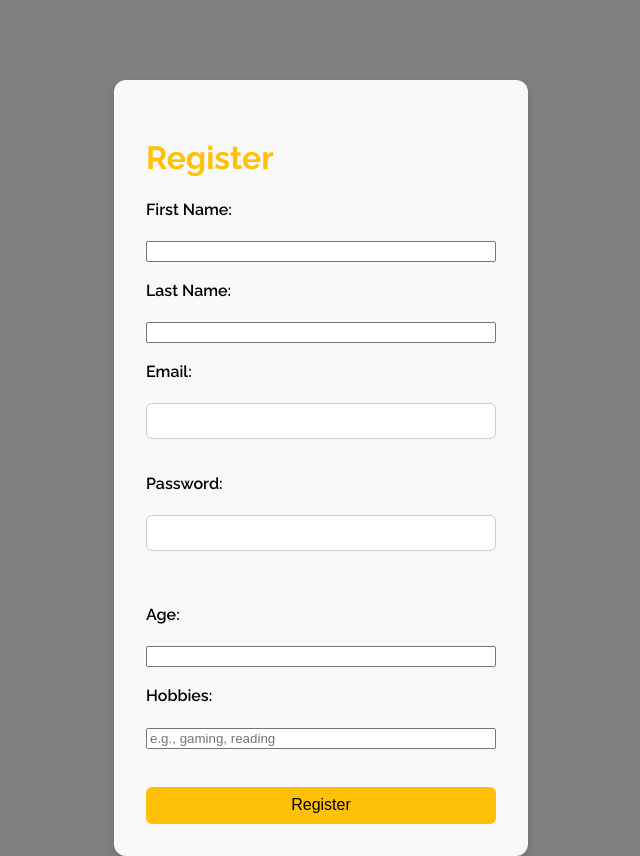
After one commit to qdamsma/INFOB2WT-H3, a web app: file INFOB2WT-hw3/views/register.html in a window 1280 px wide. The commit adds this page. Shown: the whole page, without its empty margins (319-959 px from the left). Run offline with its HTML, style and script files only (its server is not run), Linux system fonts and the light colour scheme.

Commit message:
register pagina

```diff
--- a/INFOB2WT-hw3/app.js
+++ b/INFOB2WT-hw3/app.js
@@ -18,6 +18,7 @@ var messagesRouter = require('./routes/messages');
 var friendsRouter = require('./routes/friends');
 var user_coursesRouter = require('./routes/user_courses');
 const studentRoutes = require('./routes/students');
+const registerRouter = require('./routes/register');
 
 var app = express();
 
@@ -38,6 +39,7 @@ app.use('/member', membersRouter);
 app.use('/about', aboutRouter);
 app.use('/project', projectRouter);
 app.use('/login', loginRouter);
+app.use('/register', registerRouter);
 app.use('/users', usersRouter);
 app.use('/courses', coursesRouter);
 app.use('/programs', programsRouter);
--- a/INFOB2WT-hw3/views/login.html
+++ b/INFOB2WT-hw3/views/login.html
@@ -21,6 +21,9 @@
       <input type="email" name="email" required><br />
       <label>Password:</label><br />
       <input type="password" name="password" required><br /><br />
+      <p>
+        Nog geen account? <a href="/register" class="register-link">Registreer hier</a>
+      </p>
       <button type="submit">Login</button>
     </form>
 
--- /dev/null
+++ b/INFOB2WT-hw3/views/register.html
@@ -0,0 +1,41 @@
+<!DOCTYPE html>
+<html lang="nl">
+
+<head>
+    <meta charset="utf-8">
+    <meta name="viewport" content="width=device-width, initial-scale=1.0">
+    <meta name="description" content="Register Pagina">
+    <link rel="stylesheet" href="../stylesheet/index.css">
+    <link rel="preconnect" href="https://fonts.googleapis.com">
+    <link rel="preconnect" href="https://fonts.gstatic.com" crossorigin>
+    <link href="https://fonts.googleapis.com/css2?family=Raleway:ital,wght@0,100..900;1,100..900&display=swap"
+        rel="stylesheet">
+    <title>Group 19</title>
+</head>
+
+<section class="login-card">
+  <h1>Register</h1>
+  <form method="POST" action="/register">
+    <label>First Name:</label><br />
+    <input type="text" name="first_name" required><br />
+
+    <label>Last Name:</label><br />
+    <input type="text" name="last_name" required><br />
+
+    <label>Email:</label><br />
+    <input type="email" name="email" required><br />
+
+    <label>Password:</label><br />
+    <input type="password" name="password" required><br /><br />
+
+    <label>Age:</label><br />
+    <input type="number" name="age" min="0"><br />
+
+    <label>Hobbies:</label><br />
+    <input type="text" name="hobbies" placeholder="e.g., gaming, reading"><br /><br />
+
+    <button type="submit">Register</button>
+  </form>
+</section>
+
+</html>
```
Also changed, not shown: INFOB2WT-hw3/routes/register.js (added, +42 -0 lines), INFOB2WT-hw3/my_website.db.
